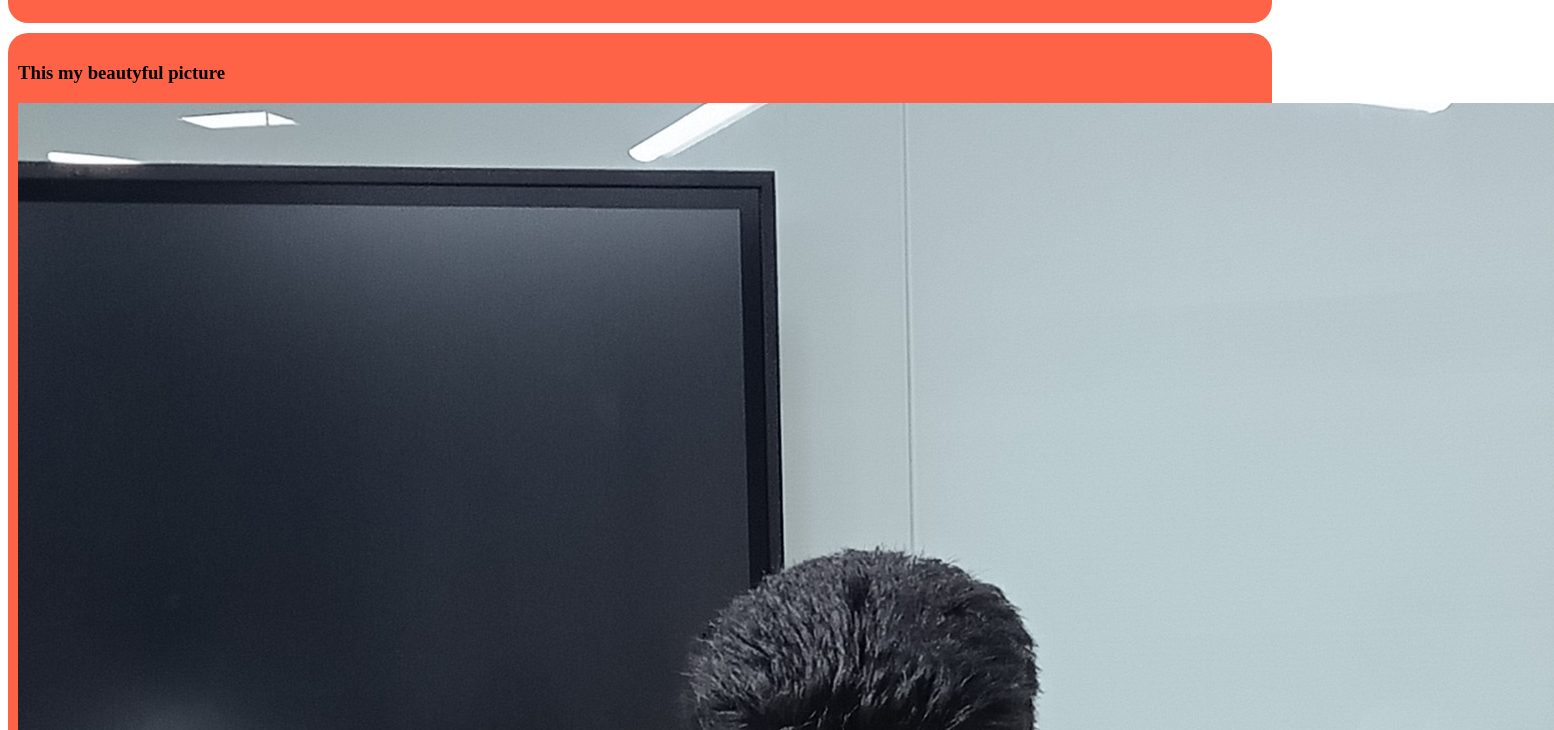
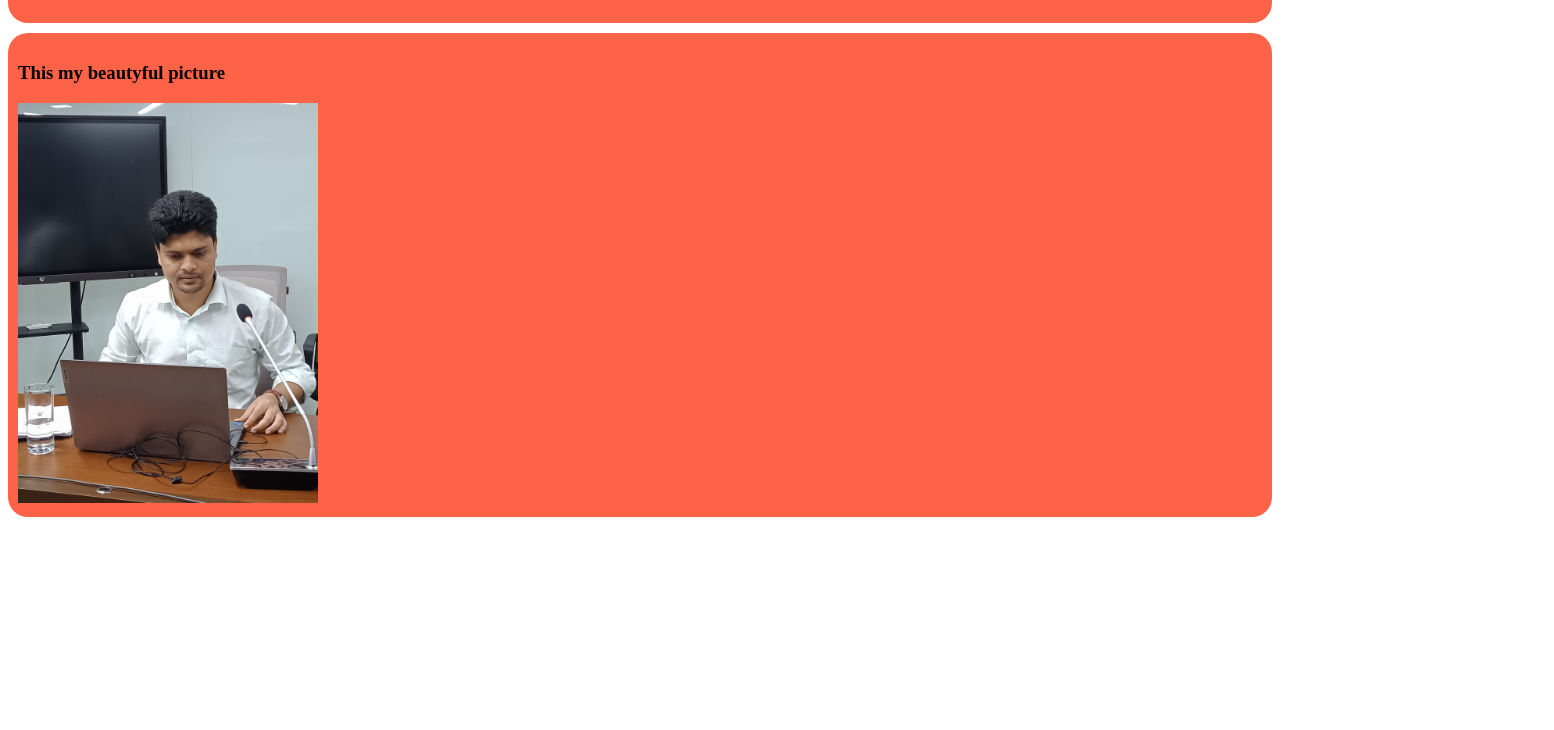
Before and after one commit to tariqulislam6062/my-simple-webside, a plain HTML site: page index.html in a window 1280 px wide. Shown: the part 866-1596 px from the top of the page, 1554 px wide, since content can reach past the window. After the commit the page ends 1393 px from the top, so only its background shows below. Drawn offline with Linux system fonts and the light colour scheme.

Commit message:
added image width

```diff
--- a/index.html
+++ b/index.html
@@ -33,7 +33,7 @@
     </div>
     <div>
         <h3>This my beautyful picture</h3>
-        <img src="image/458400550_3911484665763696_619302384266652401_n.jpg" alt="">
+        <img width="300px" src="image/458400550_3911484665763696_619302384266652401_n.jpg" alt="">
     </div>
 </body>
 </html>
```
